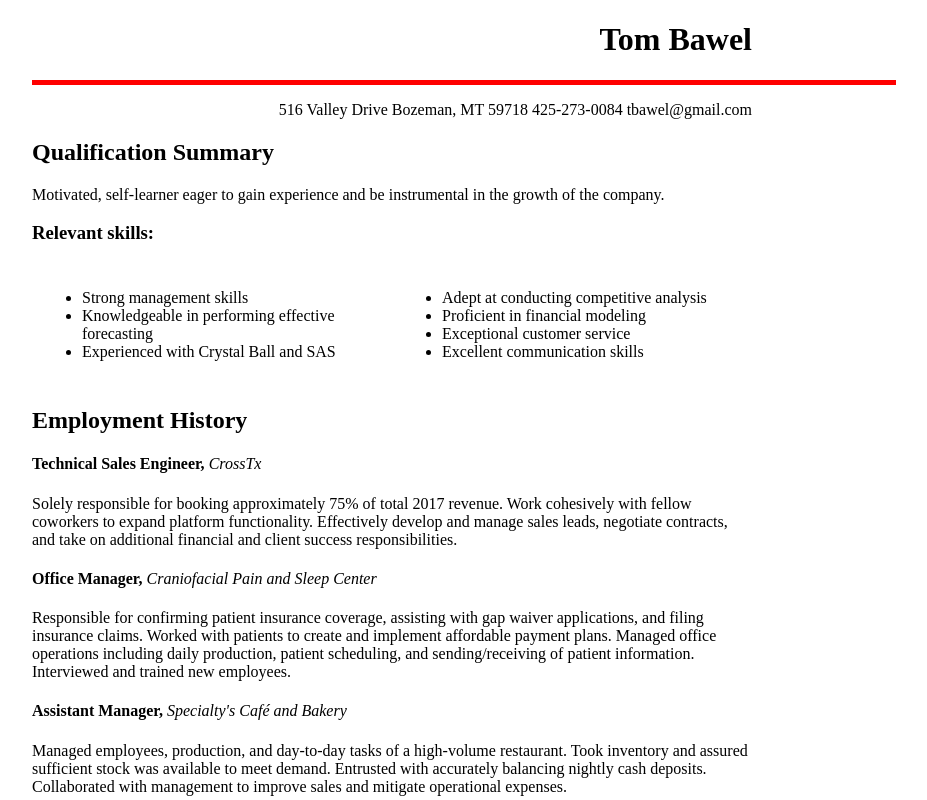
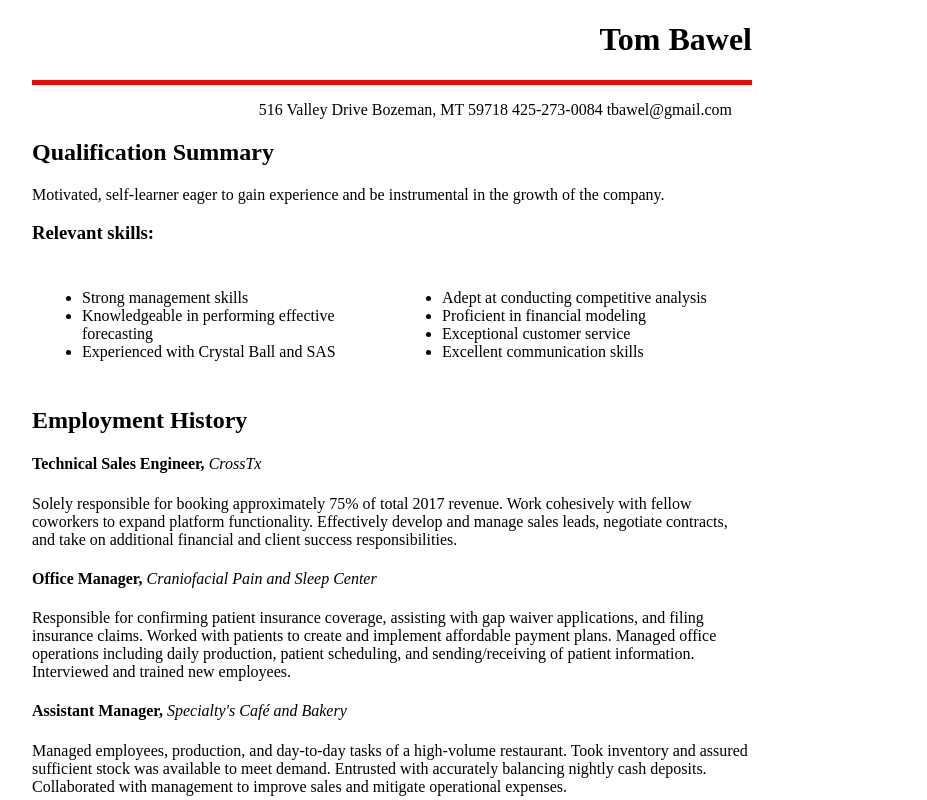
Before and after one commit to tbawel/tbawel.github.io, a plain HTML site: page index.html in a window 1280 px wide. Shown: the top 800 px of the page, without its empty margins (248-1175 px from the left). Drawn offline with Linux system fonts and the light colour scheme.

Commit message:
right tab

```diff
--- a/index.html
+++ b/index.html
@@ -33,10 +33,9 @@
   }
 
   .box {
-    width: 120%;
+    width: 100%;
     height: 5px;
     background: #F00;
-    align: "center";
   }
 
   /*.right{
@@ -61,7 +60,7 @@
 <body>
   <h1 align="right"><strong>Tom Bawel</strong></h1>
   <div class="box"></div>
-  <p align="right">516 Valley Drive Bozeman, MT 59718 425-273-0084 tbawel@gmail.com
+  <p class="tab" ; align="right">516 Valley Drive Bozeman, MT 59718 425-273-0084 tbawel@gmail.com
   </p>
   <h2><strong>Qualification Summary</strong></h2>
   <p>Motivated, self-learner eager to gain experience and be instrumental in the growth of the company.
```
